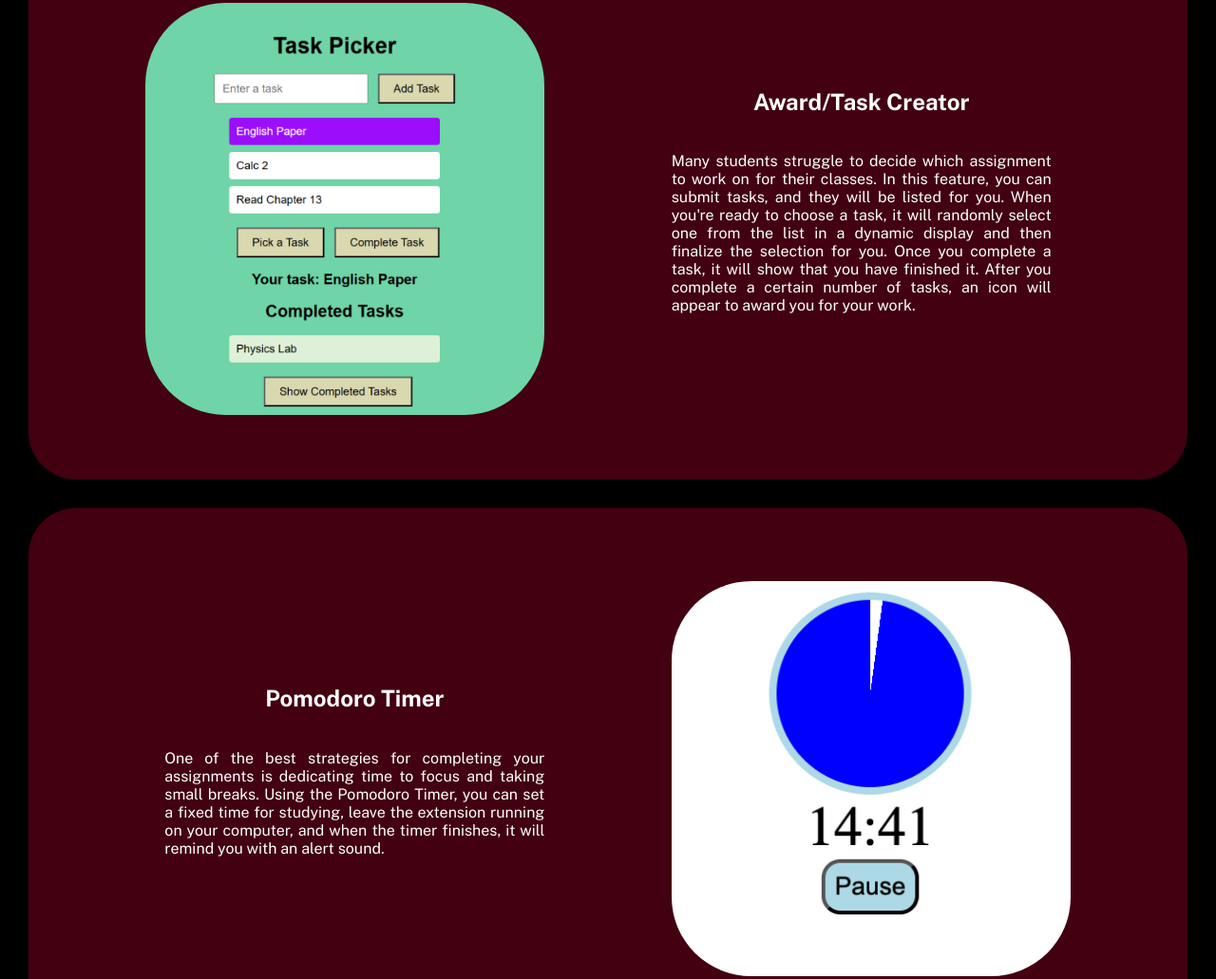
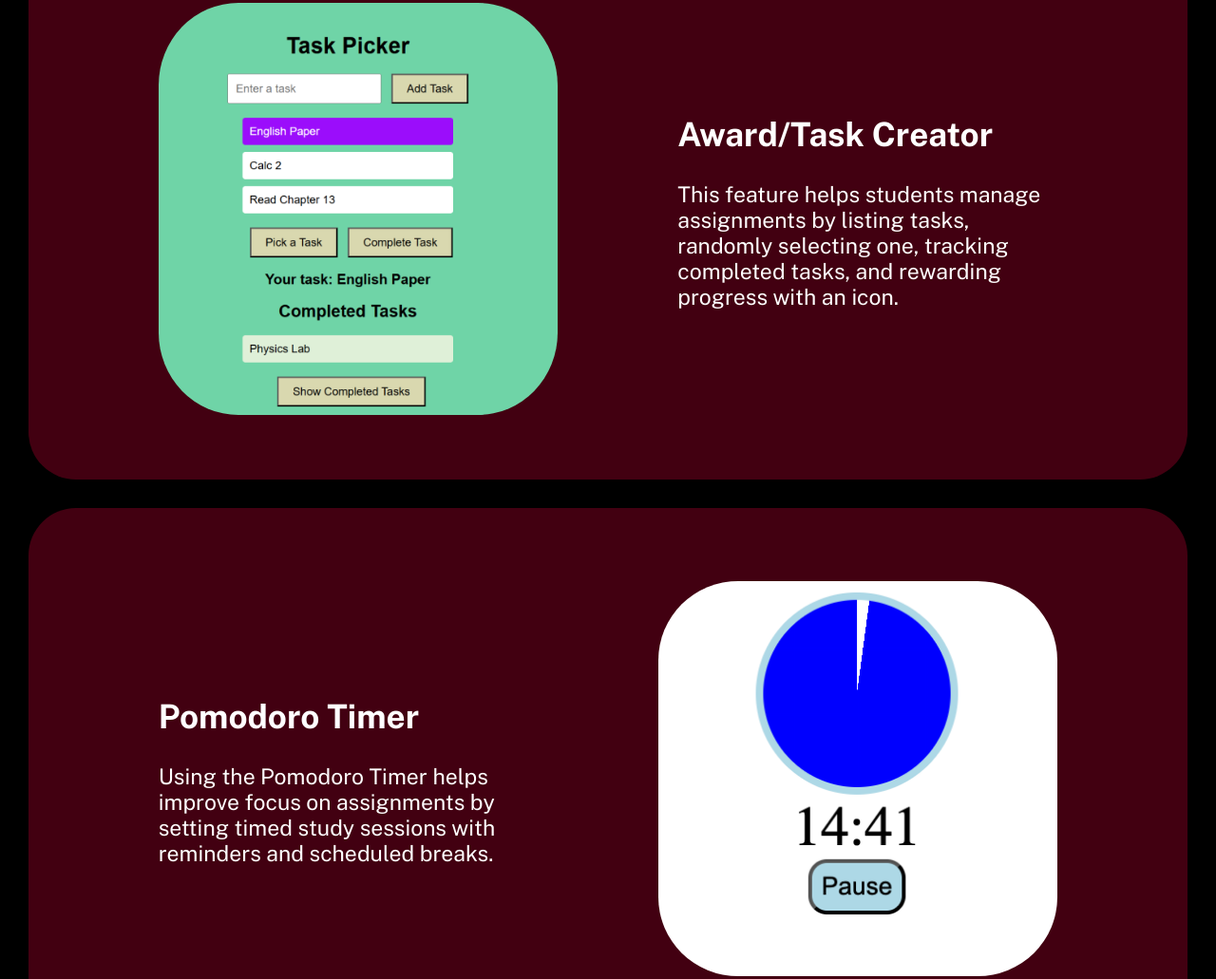
Before and after one commit to bustedchickn/studyforge, a browser extension: page website/index.html in a window 1280 px wide. Shown: the part 1573-2604 px from the top of the page at 95% size. Drawn offline with nearby package versions, Linux system fonts and the light colour scheme.

Commit message:
fixed some stuff

```diff
--- a/website/index.css
+++ b/website/index.css
@@ -91,9 +91,11 @@ section img{
 }
 
 p{
-    text-align: justify;
+    text-align: left;
+    font-size: 23px;
     width: 400px;
-    padding: 20px;
+
+
 }
 #download img{
     width: 30%;
@@ -109,5 +111,6 @@ p{
     border-radius: 0px;
 }
 h2{
-    text-align: center;
+    text-align: left;
+    font-size: 35px;
 }
--- a/website/index.html
+++ b/website/index.html
@@ -32,7 +32,7 @@
         <img src="taskcreaterimg.png" alt="">
         <article>
             <h2>Award/Task Creator</h2>
-            <p>Many students struggle to decide which assignment to work on for their classes. In this feature, you can submit tasks, and they will be listed for you. When you're ready to choose a task, it will randomly select one from the list in a dynamic display and then finalize the selection for you. Once you complete a task, it will show that you have finished it. After you complete a certain number of tasks, an icon will appear to award you for your work.</p>
+            <p>This feature helps students manage assignments by listing tasks, randomly selecting one, tracking completed tasks, and rewarding progress with an icon.</p>
         </article>
 
     </section>
@@ -41,7 +41,7 @@
 
         <article>
             <h2>Pomodoro Timer</h2>
-            <p>One of the best strategies for completing your assignments is dedicating time to focus and taking small breaks. Using the Pomodoro Timer, you can set a fixed time for studying, leave the extension running on your computer, and when the timer finishes, it will remind you with an alert sound.</p>
+            <p>Using the Pomodoro Timer helps improve focus on assignments by setting timed study sessions with reminders and scheduled breaks.</p>
         </article>
 
         <img src="pomodoro.png" alt="Time image">
@@ -52,7 +52,7 @@
         <img src="youtubeexample.png" alt="">
         <article>
             <h2>Focus Accomidation</h2>
-            <p>In a world where everything is competing for your attention, it’s difficult to focus on your assignments. We created Focus Accommodation to help you eliminate some distractions on your computer. You can choose websites that easily distract you, causing them to lose their volume and blur the screen. You can choose to limit websites like Instagram, Facebook, YouTube, and other sites of your choice.</p>
+            <p>Focus Accommodation helps students stay on task by muting and blurring distracting websites like Instagram, Facebook, and YouTube.</p>
         </article>
 
     </section>
@@ -61,7 +61,7 @@
 
         <article>
             <h2>Site Reminder</h2>
-            <p>A common problem for students is turning in assignments late or forgetting about them. With the Assignment Reminder, you'll be notified about your upcoming assignments the next time you open the app, ensuring you don’t forget.</p>
+            <p>The Assignment Reminder helps prevent late or forgotten assignments by notifying students when they open the app.</p>
         </article>
 
         <img src="image.png" alt="">
```
